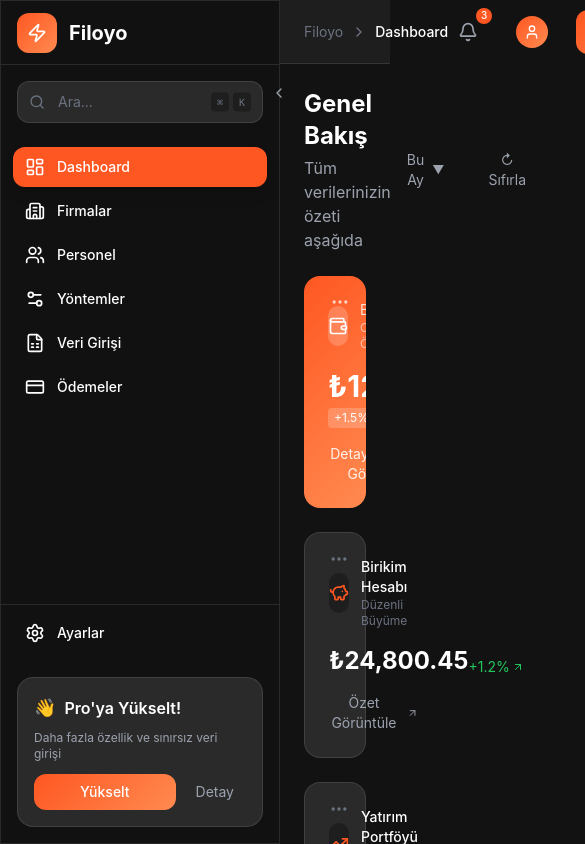
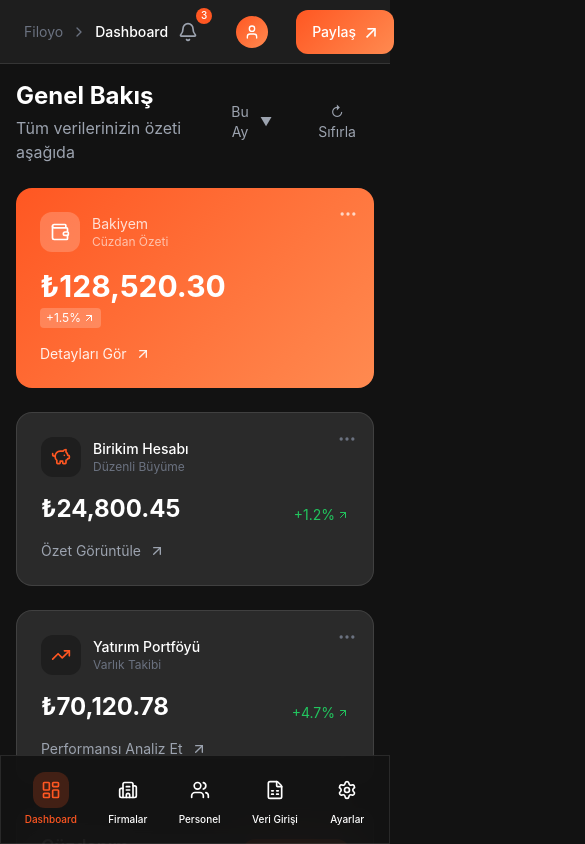
Before and after one commit to hamzaumutlu/filoyoyeni, a React (Vite) app: page / in a window 390 px wide. Shown: the top 844 px of the page, 585 px wide, since content can reach past the window. Built offline with nearby package versions, Linux system fonts and the light colour scheme.

Commit message:
feat: Add Instagram-style mobile bottom navigation

```diff
--- a/src/components/layout/MainLayout.tsx
+++ b/src/components/layout/MainLayout.tsx
@@ -1,6 +1,7 @@
 import { useState } from 'react';
 import Sidebar from './Sidebar';
 import Header from './Header';
+import MobileBottomNav from './MobileBottomNav';
 
 interface MainLayoutProps {
     children: React.ReactNode;
@@ -12,27 +13,33 @@
 
     return (
         <div className="min-h-screen bg-[var(--color-bg-primary)]">
-            {/* Sidebar */}
-            <Sidebar
-                isCollapsed={sidebarCollapsed}
-                onToggle={() => setSidebarCollapsed(!sidebarCollapsed)}
-            />
+            {/* Sidebar - Hidden on mobile */}
+            <div className="hidden md:block">
+                <Sidebar
+                    isCollapsed={sidebarCollapsed}
+                    onToggle={() => setSidebarCollapsed(!sidebarCollapsed)}
+                />
+            </div>
 
             {/* Main Content */}
             <div
                 className={`
           min-h-screen transition-all duration-300
-          ${sidebarCollapsed ? 'ml-[72px]' : 'ml-[280px]'}
+          ${sidebarCollapsed ? 'md:ml-[72px]' : 'md:ml-[280px]'}
+          pb-20 md:pb-0
         `}
             >
                 {/* Header */}
                 <Header breadcrumb={breadcrumb} />
 
                 {/* Page Content */}
-                <main className="p-6">
+                <main className="p-4 md:p-6">
                     {children}
                 </main>
             </div>
+
+            {/* Mobile Bottom Navigation - Instagram style */}
+            <MobileBottomNav />
         </div>
     );
 }
--- /dev/null
+++ b/src/components/layout/MobileBottomNav.tsx
@@ -0,0 +1,65 @@
+import { NavLink } from 'react-router-dom';
+import {
+    LayoutDashboard,
+    Building2,
+    Users,
+    FileSpreadsheet,
+    Settings,
+} from 'lucide-react';
+
+interface NavItem {
+    icon: React.ElementType;
+    label: string;
+    path: string;
+}
+
+const mobileNavItems: NavItem[] = [
+    { icon: LayoutDashboard, label: 'Dashboard', path: '/' },
+    { icon: Building2, label: 'Firmalar', path: '/companies' },
+    { icon: Users, label: 'Personel', path: '/personnel' },
+    { icon: FileSpreadsheet, label: 'Veri Girişi', path: '/data-entry' },
+    { icon: Settings, label: 'Ayarlar', path: '/settings' },
+];
+
+export default function MobileBottomNav() {
+    return (
+        <nav className="fixed bottom-0 left-0 right-0 z-50 md:hidden">
+            {/* Glassmorphism background */}
+            <div className="glass-dark border-t border-[var(--color-border-glass)] safe-area-bottom">
+                <div className="flex items-center justify-around px-2 py-2">
+                    {mobileNavItems.map((item) => (
+                        <NavLink
+                            key={item.path}
+                            to={item.path}
+                            className={({ isActive }) => `
+                                flex flex-col items-center justify-center gap-1 py-2 px-3 rounded-xl
+                                transition-all duration-200 min-w-[60px]
+                                ${isActive
+                                    ? 'text-[var(--color-accent-orange)]'
+                                    : 'text-[var(--color-text-muted)] active:scale-95'
+                                }
+                            `}
+                        >
+                            {({ isActive }) => (
+                                <>
+                                    <div className={`
+                                        p-2 rounded-xl transition-all duration-200
+                                        ${isActive
+                                            ? 'bg-[var(--color-accent-orange)]/20'
+                                            : ''
+                                        }
+                                    `}>
+                                        <item.icon className={`w-5 h-5 ${isActive ? 'text-[var(--color-accent-orange)]' : ''}`} />
+                                    </div>
+                                    <span className={`text-[10px] font-medium ${isActive ? 'text-[var(--color-accent-orange)]' : ''}`}>
+                                        {item.label}
+                                    </span>
+                                </>
+                            )}
+                        </NavLink>
+                    ))}
+                </div>
+            </div>
+        </nav>
+    );
+}
--- a/src/components/layout/index.ts
+++ b/src/components/layout/index.ts
@@ -1,3 +1,4 @@
 export { default as Sidebar } from './Sidebar';
 export { default as Header } from './Header';
 export { default as MainLayout } from './MainLayout';
+export { default as MobileBottomNav } from './MobileBottomNav';
--- a/src/index.css
+++ b/src/index.css
@@ -156,3 +156,15 @@
   color: var(--color-accent-orange);
   background: rgba(255, 87, 34, 0.1);
 }
+
+/* Safe Area for iPhone notch */
+.safe-area-bottom {
+  padding-bottom: env(safe-area-inset-bottom, 0);
+}
+
+/* Mobile Bottom Navigation */
+@media (max-width: 767px) {
+  .mobile-nav-active {
+    color: var(--color-accent-orange);
+  }
+}
```
